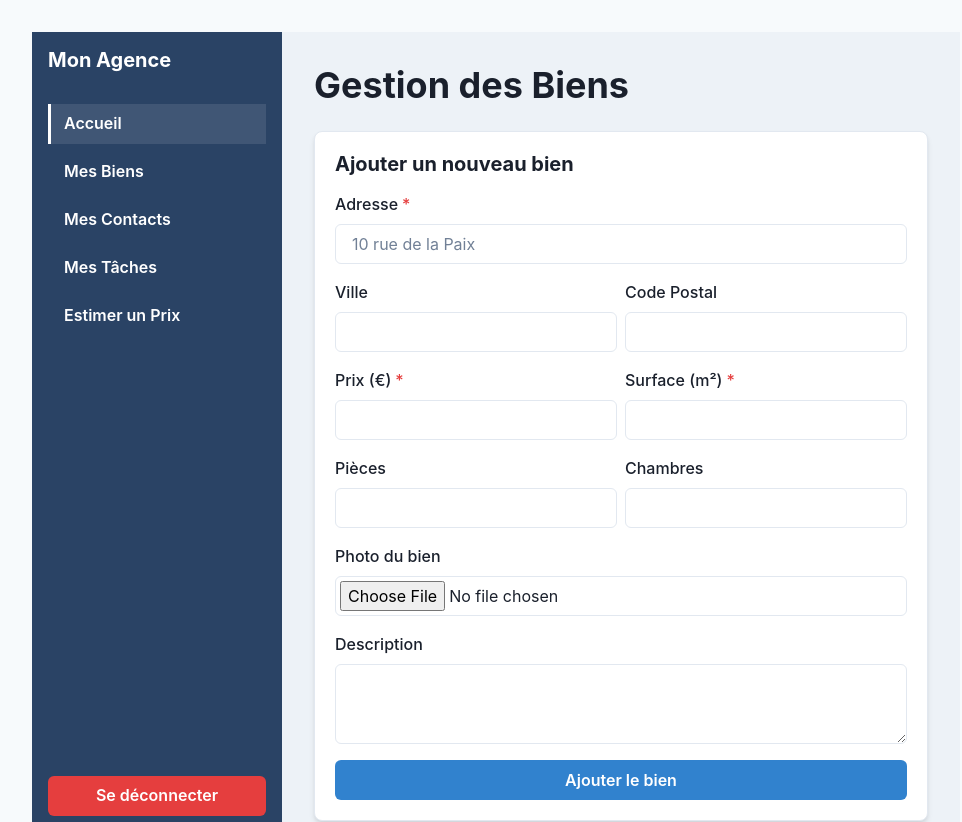
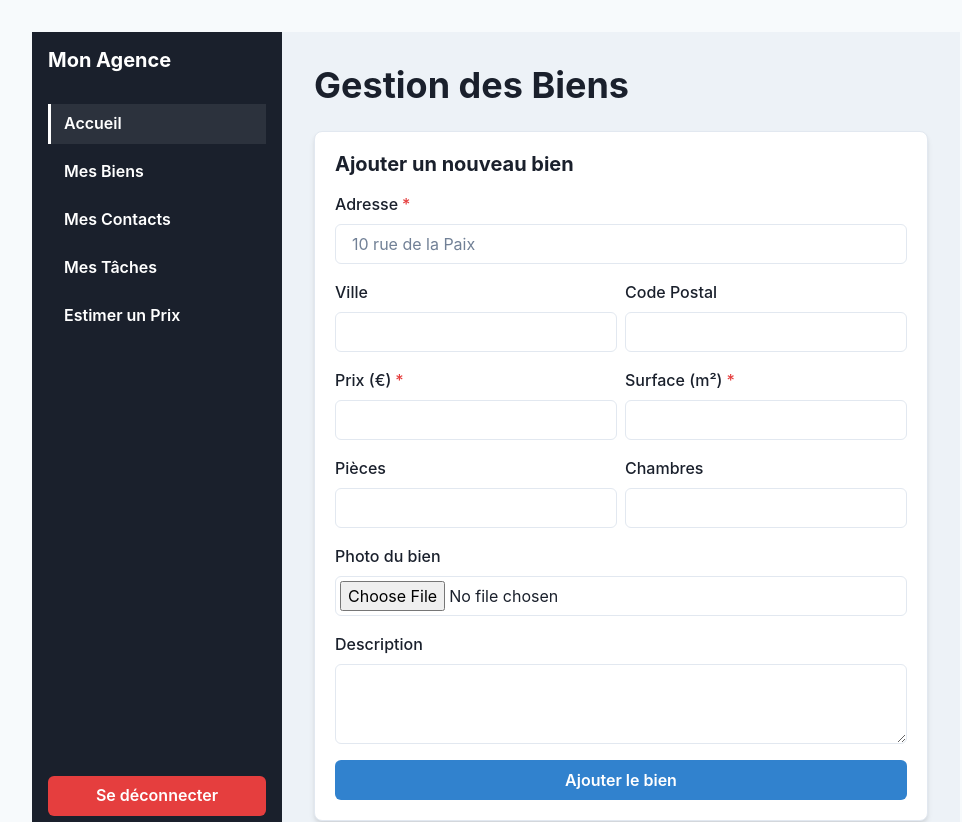
Before and after one commit to Berkani-49/saas-immo-final, a React (Vite) app in the folder saas-immo-frontend/: page / in a window 1280 px wide. Shown: the top 822 px of the page, without its empty margins (144-1106 px from the left). Built offline with nearby package versions, Linux system fonts and the light colour scheme; no server answers; sample sign-in values are in the browser's storage.

Commit message:
Design: Sidebar gris foncé

```diff
--- a/saas-immo-frontend/src/Sidebar.jsx
+++ b/saas-immo-frontend/src/Sidebar.jsx
@@ -1,13 +1,13 @@
-// Fichier : src/Sidebar.jsx
+// Fichier : src/Sidebar.jsx (Version Gris Foncé)
 
 import React from 'react';
 import { Box, VStack, Button, Heading, Spacer, Text } from '@chakra-ui/react';
 import { NavLink as RouterNavLink } from 'react-router-dom';
 
-// Style pour un lien actif
+// Style pour un lien actif (on le met un peu plus clair)
 const activeStyle = {
-  backgroundColor: 'rgba(255, 255, 255, 0.1)',
-  boxShadow: 'inset 3px 0 0 0 white',
+  backgroundColor: 'rgba(255, 255, 255, 0.08)', // Léger blanc
+  boxShadow: 'inset 3px 0 0 0 white', // Ligne blanche à gauche
 };
 
 export default function Sidebar({ onLogout }) {
@@ -20,7 +20,7 @@ export default function Sidebar({ onLogout }) {
         color="white"
         justifyContent="flex-start"
         width="100%"
-        _hover={{ bg: 'rgba(255, 255, 255, 0.05)' }}
+        _hover={{ bg: 'rgba(255, 255, 255, 0.05)' }} // Effet de survol subtil
         {...rest}
       >
         {children}
@@ -31,7 +31,7 @@ export default function Sidebar({ onLogout }) {
   return (
     <Box
       w="250px"
-      bg="blue.800" // Un bleu foncé pour le menu
+      bg="gray.800" // <-- LA MODIFICATION EST ICI (Gris foncé)
       color="white"
       h="100vh"
       position="fixed" // Le menu reste fixe quand on scrolle
```
